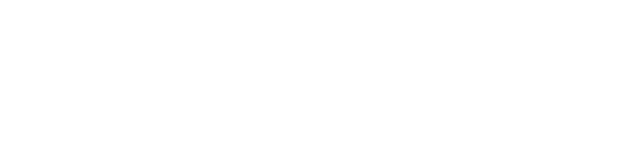
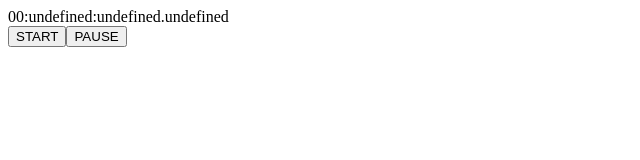
Before and after one commit to paulo-politecnicllevant/Desarrollo-Web-Entorno-Cliente, a website: page index.html in a window 1280 px wide. Shown: the whole page, without its empty margins (0-640 px from the left). Drawn offline with Linux system fonts and the light colour scheme.

Commit message:
Ejemplo y teoria

```diff
--- /dev/null
+++ b/domain/cronometro.js
@@ -0,0 +1,16 @@
+function Crono(){
+    const fechaInicial = Date.now()
+    this.hora = function (){
+        const ahora = Date.now()
+        const elapsedTime = ahora - fechaInicial
+        //TODO
+        return elapsedTime;
+        //return ahora - fechaInicial --> horas
+    }
+    /*
+    this.hora = hora;
+    this.minuto = minuto;
+    this.segundo = segundo;
+    this.milisegundo = milisegundo;
+     */
+}
--- a/index.html
+++ b/index.html
@@ -6,5 +6,9 @@
 </head>
 <body>
 <div id="app"></div>
+<script src="domain/cronometro.js"></script>
+<script src="service/cronometroService.js"></script>
+<script src="view/cronometroView.js"></script>
+<script src="view/main.js"></script>
 </body>
 </html>
--- /dev/null
+++ b/service/cronometroService.js
@@ -0,0 +1,3 @@
+function initCronometro() {
+    return new Crono(0,0,0,0)
+}
--- /dev/null
+++ b/view/cronometroView.js
@@ -0,0 +1,57 @@
+function pintarCronometroInit() {
+    const crono = initCronometro();
+
+    const horas = leadZero(crono.hora(), 2)
+    const minutos = leadZero(crono.minuto, 2)
+    const segundos = leadZero(crono.segundo, 2)
+    const milisegundos = leadZero(crono.milisegundo, 3)
+
+    const div = document.createElement('div')
+    div.id = 'cronometro'
+    div.innerHTML = `${horas}:${minutos}:${segundos}.${milisegundos}`
+
+    document.querySelector("#app").appendChild(div)
+
+    //Pintar boto START
+    const botonStart = document.createElement("button")
+    botonStart.textContent = "START"
+    document.querySelector("#app").appendChild(botonStart)
+
+    botonStart.addEventListener("click", function(){
+        setInterval(function(){
+            console.log("Entra...")
+            crono.segundo++
+            pintarCronometro(crono)
+        }, 1000)
+    })
+
+    //Pintar boto PAUSE
+    const botonPause = document.createElement("button")
+    botonPause.textContent = "PAUSE"
+    document.querySelector("#app").appendChild(botonPause)
+
+    //Pintar boto STOP
+}
+
+function pintarCronometro(cronometro) {
+    const horas = leadZero(cronometro.hora(), 2)
+    const minutos = leadZero(cronometro.minuto, 2)
+    const segundos = leadZero(cronometro.segundo, 2)
+    const milisegundos = leadZero(cronometro.milisegundo, 3)
+
+    const div = document.querySelector("#cronometro")
+    div.innerHTML = `${horas}:${minutos}:${segundos}.${milisegundos}`
+
+}
+
+function leadZero(numero, numZeros){
+    let result = "";
+    let numeroString = "" + numero
+
+    if(numeroString.length < numZeros){
+        for(let i = numeroString.length; i < numZeros; i++){
+            result += "0"
+        }
+    }
+    return result + numero;
+}
--- /dev/null
+++ b/view/main.js
@@ -0,0 +1,6 @@
+function init(){
+    const cronometro = initCronometro();
+    pintarCronometroInit(cronometro)
+}
+
+init()
```
